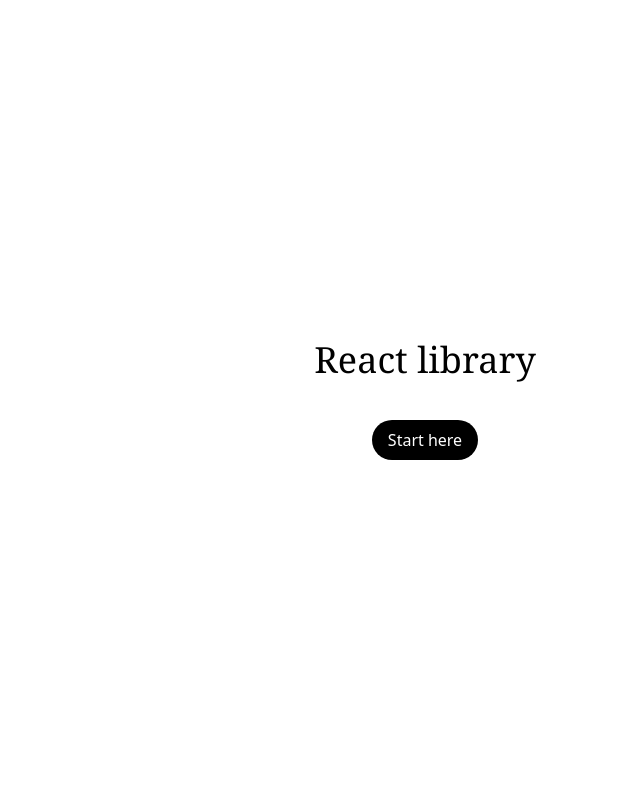
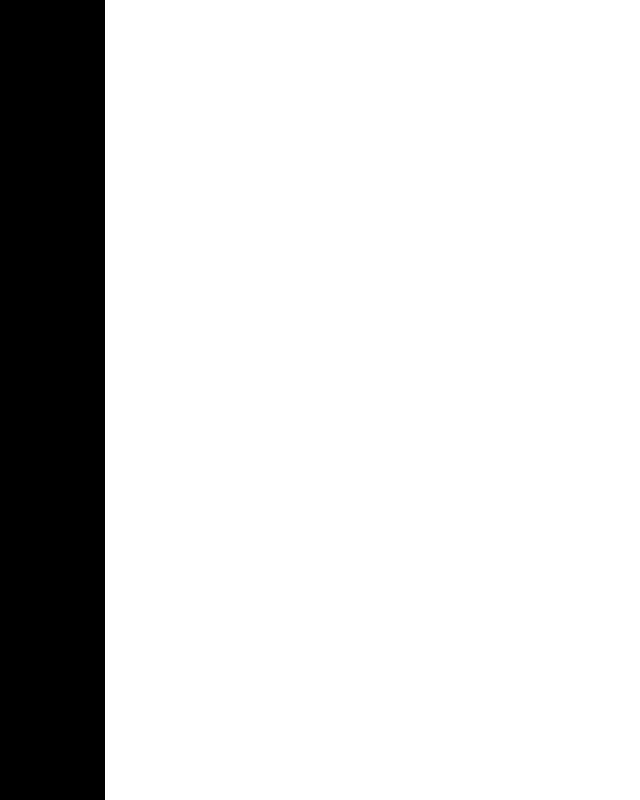
Before and after one commit to AkritiGhosh/ReactLibrary, a React (Vite) app: page /routes in a window 1280 px wide. Shown: the whole page, without its empty margins (215-855 px from the left). Built offline with nearby package versions, Linux system fonts and the light colour scheme.

Commit message:
react router - installed; route setup done

```diff
--- a/package.json
+++ b/package.json
@@ -11,7 +11,8 @@
   },
   "dependencies": {
     "react": "^18.3.1",
-    "react-dom": "^18.3.1"
+    "react-dom": "^18.3.1",
+    "react-router-dom": "^6.24.1"
   },
   "devDependencies": {
     "@types/react": "^18.3.3",
--- a/src/App.jsx
+++ b/src/App.jsx
@@ -1,11 +1,15 @@
+import { BrowserRouter, Route, Routes } from "react-router-dom";
+import Home from "./page/Home";
+import RoutesPage from "./page/Routes";
+
 function App() {
   return (
-    <div className="w-screen h-screen flex flex-col gap-10 items-center justify-center">
-      <h1 className="font-serif text-4xl">React library</h1>
-      <button className="bg-black rounded-3xl h-10 py-2 px-4 text-white ">
-        Start here
-      </button>
-    </div>
+    <BrowserRouter>
+      <Routes>
+        <Route path="/" element={<Home />} />
+        <Route path="/routes" element={<RoutesPage />} />
+      </Routes>
+    </BrowserRouter>
   );
 }
 
--- /dev/null
+++ b/src/layout/MainLayout.jsx
@@ -0,0 +1,14 @@
+import React from "react";
+
+const MainLayout = ({ children }) => {
+  return (
+    <main className="w-screen h-screen flex flex-col lg:flex-row items-center justify-center">
+      {/* Sidebar component */}
+      <div className="lg:w-1/4 w-full lg:h-screen h-auto lg:overflow-y-auto bg-black"></div>
+      {/* Content component */}
+      <div className="lg:w-3/4 grow w-full lg:h-screen h-auto overflow-y-auto"></div>
+    </main>
+  );
+};
+
+export default MainLayout;
--- /dev/null
+++ b/src/page/Home.jsx
@@ -0,0 +1,14 @@
+import React from 'react'
+
+const Home = () => {
+  return (
+    <main className="w-screen h-screen flex flex-col gap-10 items-center justify-center">
+      <h1 className="font-serif text-4xl">React library</h1>
+      <button className="bg-black rounded-3xl h-10 py-2 px-4 text-white ">
+        Start here
+      </button>
+    </main>
+  );
+}
+
+export default Home
--- /dev/null
+++ b/src/page/Routes.jsx
@@ -0,0 +1,10 @@
+import React from 'react'
+import MainLayout from '../layout/MainLayout'
+
+const RoutesPage = () => {
+  return (
+    <MainLayout/>
+  )
+}
+
+export default RoutesPage
```
Also changed, not shown: 1 other file (tests, documents, lock files or other folders).
